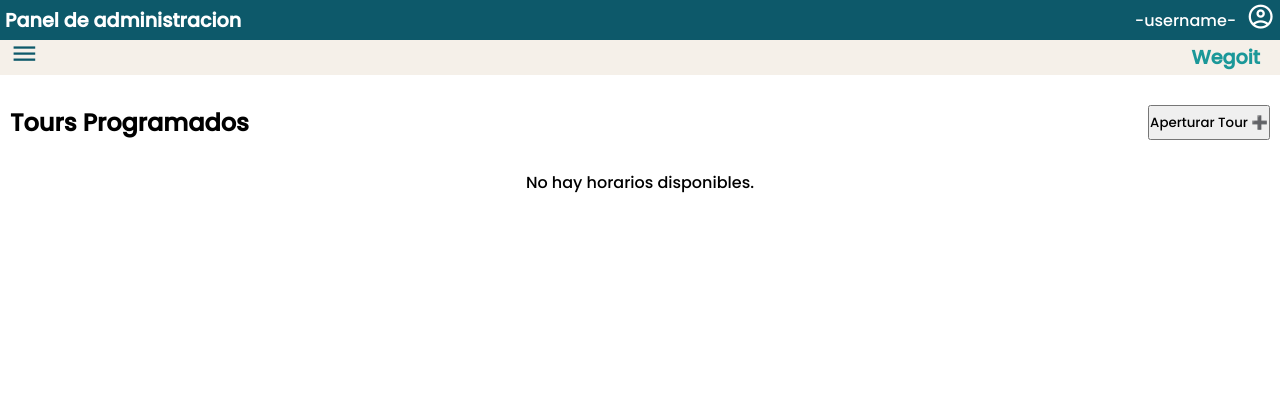
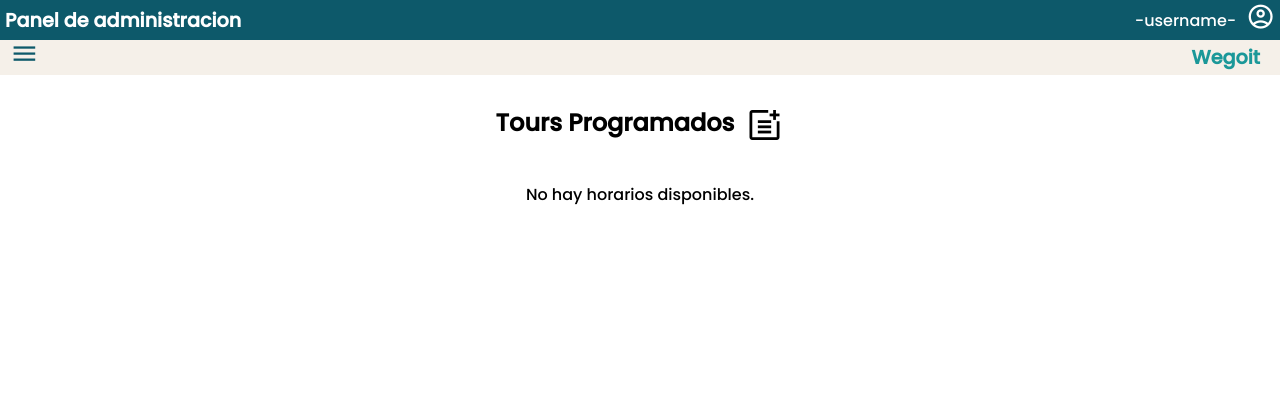
Before and after one commit to jlruedam/wegoit, a Django app: page / in a window 1280 px wide. Shown: the top 420 px of the page. Run offline with Django 5.2, Linux system fonts and the light colour scheme; the visitor is signed in with stand-in values (Sample User, id 1); data that the repository does not hold is empty; some libraries are stand-ins or nearby versions.

Commit message:
improve visualization cards index

```diff
--- a/reservations/static/assets/css/panel.css
+++ b/reservations/static/assets/css/panel.css
@@ -4,15 +4,30 @@
     justify-content: center;
     align-items: center;
     gap: 20px;
-    margin-top: 20px;
+    margin: 20px;
 }
 
 .card-container__head {
     display: flex;
-    justify-content: space-between;
+    justify-content: center;
     width: 100%;
     text-align: center;
     margin: 10px;
+}
+
+
+.card-container__head .card-container__btn span{
+    font-size: 40px;
+    margin: 0 0 0 10px;
+    transition: all 0.5s;
+}
+
+.card-container__head .card-container__btn:hover span{
+    translate: 2px 2px;
+    background: gainsboro;
+    border-radius: 5px;
+    cursor: pointer;
+
 }
 
 .card {
@@ -20,8 +35,9 @@
     border: 1px solid #ddd;
     border-radius: 8px;
     padding: 20px;
-    width: 250px;
+    width: 300px;
     box-shadow: 0 2px 5px rgba(0,0,0,0.1);
+    height: 310px;
 }
 
 .card h3 {
--- a/reservations/templates/home/index.html
+++ b/reservations/templates/home/index.html
@@ -16,7 +16,11 @@
 <div class="card-container">
     <div class="card-container__head">
         <h2>Tours Programados</h2>
-        <button id="openModalScheduleTourBtn">Aperturar Tour ➕</button>
+        <a id="openModalScheduleTourBtn" class="card-container__btn" placeholder="Aperturar Tour">
+            <span class="material-symbols-outlined">
+                post_add
+            </span>
+        </a>
     </div>
 
 
```
